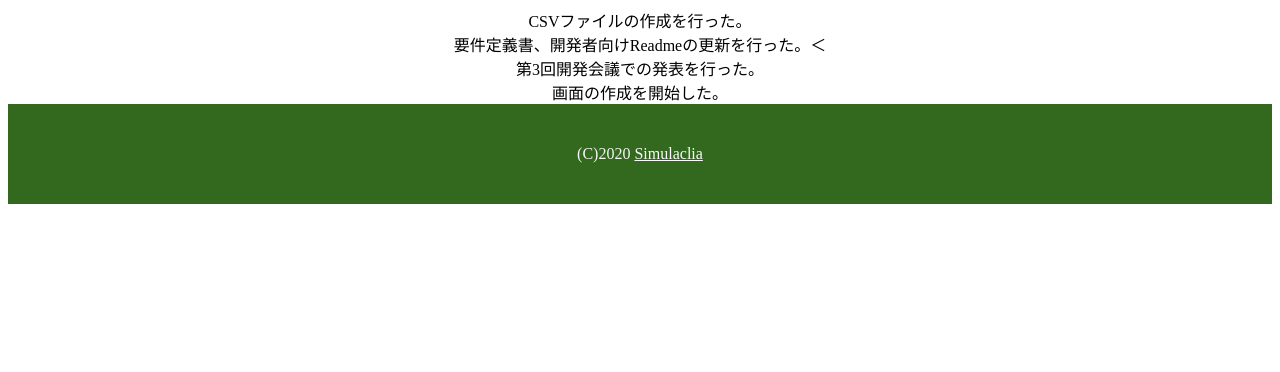
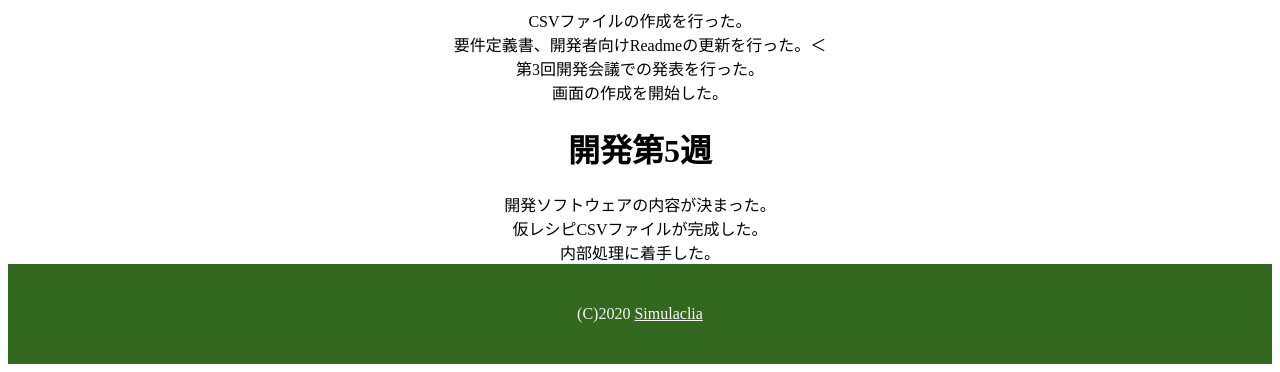
Before and after one commit to Simulaclia/MenuSuggester, a plain HTML site: page doc/開発週誌.html in a window 1280 px wide. Shown: the part 607-979 px from the top of the page. Before the commit the page ends 819 px from the top, so only its background shows below. Drawn offline with Linux system fonts and the light colour scheme.

Commit message:
開発第5週作成

```diff
--- a/doc/開発週誌.html
+++ b/doc/開発週誌.html
@@ -77,6 +77,11 @@ a {
 	第3回開発会議での発表を行った。<br>
 	画面の作成を開始した。
 
+	<h1>開発第5週</h1>
+	開発ソフトウェアの内容が決まった。<br>
+	仮レシピCSVファイルが完成した。<br>
+	内部処理に着手した。
+
 	</main>
 
 	<footer>
```
